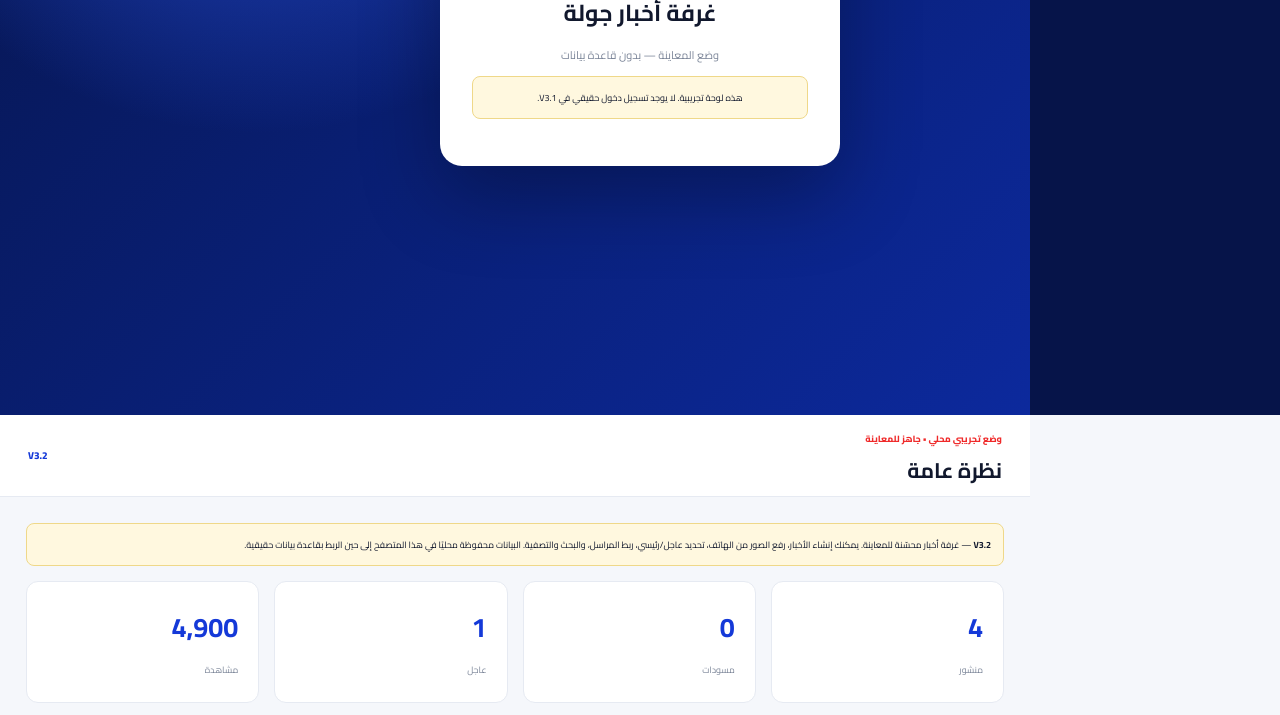
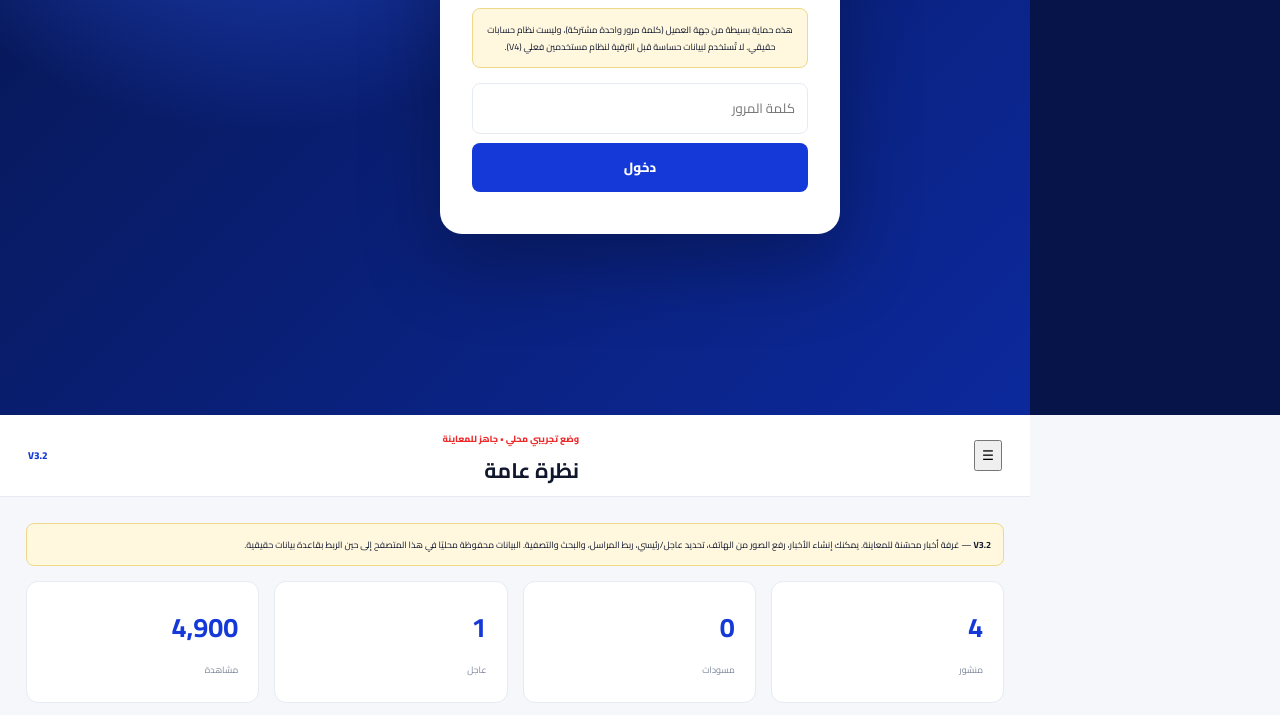
Before and after one commit to abdalslamderhim/gowlanow, a website: page admin.html in a window 1280 px wide. Shown: the part 385-1100 px from the top of the page. Drawn offline with Linux system fonts and the light colour scheme.

Commit message:
Enhance login with basic password protection
Updated the login section to include basic password protection and modified the notice regarding user accounts.

```diff
--- a/admin.html
+++ b/admin.html
@@ -1,4 +1,4 @@
 <!doctype html><html lang="ar" dir="rtl"><head><meta charset="utf-8"><meta name="viewport" content="width=device-width,initial-scale=1"><title>غرفة أخبار جولة V3</title><link rel="stylesheet" href="admin.css"></head><body>
-<div id="login" class="login"><div class="login-box"><img src="assets/logo.jpg"><h1>غرفة أخبار جولة</h1><p>وضع المعاينة — بدون قاعدة بيانات</p><div class="notice">هذه لوحة تجريبية. لا يوجد تسجيل دخول حقيقي في V3.1.</div><button id="loginBtn" style="display:none">دخول</button><small id="loginMsg"></small></div></div>
-<div id="shell" class="shell hidden"><aside><div class="a-brand"><img src="assets/logo.jpg"><b>جولة</b><small>غرفة الأخبار V3</small></div><button class="tab active" data-view="dashboard">نظرة عامة</button><button class="tab" data-view="articles">الأخبار</button><button class="tab" data-view="new">+ خبر جديد</button><button class="tab" data-view="reporters">المراسلون</button><a href="/" target="_blank">فتح الموقع ↗</a><button id="logout">تسجيل خروج</button></aside><main><header><div><small id="who"></small><h1 id="title">نظرة عامة</h1></div><span id="role"></span></header><section id="view"></section></main></div>
+<div id="login" class="login"><div class="login-box"><img src="assets/logo.jpg"><h1>غرفة أخبار جولة</h1><p>وضع المعاينة — حماية أساسية فقط</p><div class="notice">هذه حماية بسيطة من جهة العميل (كلمة مرور واحدة مشتركة)، وليست نظام حسابات حقيقي. لا تُستخدم لبيانات حساسة قبل الترقية لنظام مستخدمين فعلي (V4).</div><input id="loginPass" type="password" placeholder="كلمة المرور" autocomplete="current-password"><button id="loginBtn">دخول</button><small id="loginMsg"></small></div></div>
+<div id="shell" class="shell hidden"><aside id="aside"><div class="a-brand"><img src="assets/logo.jpg"><b>جولة</b><small>غرفة الأخبار V3</small></div><button class="tab active" data-view="dashboard">نظرة عامة</button><button class="tab" data-view="articles">الأخبار</button><button class="tab" data-view="new">+ خبر جديد</button><button class="tab" data-view="reporters">المراسلون</button><a href="/" target="_blank">فتح الموقع ↗</a><button id="logout">تسجيل خروج</button></aside><main><header><button class="menu-btn-admin" id="asideToggle">☰</button><div><small id="who"></small><h1 id="title">نظرة عامة</h1></div><span id="role"></span></header><section id="view"></section></main></div>
 <script src="admin.js"></script></body></html>
```
